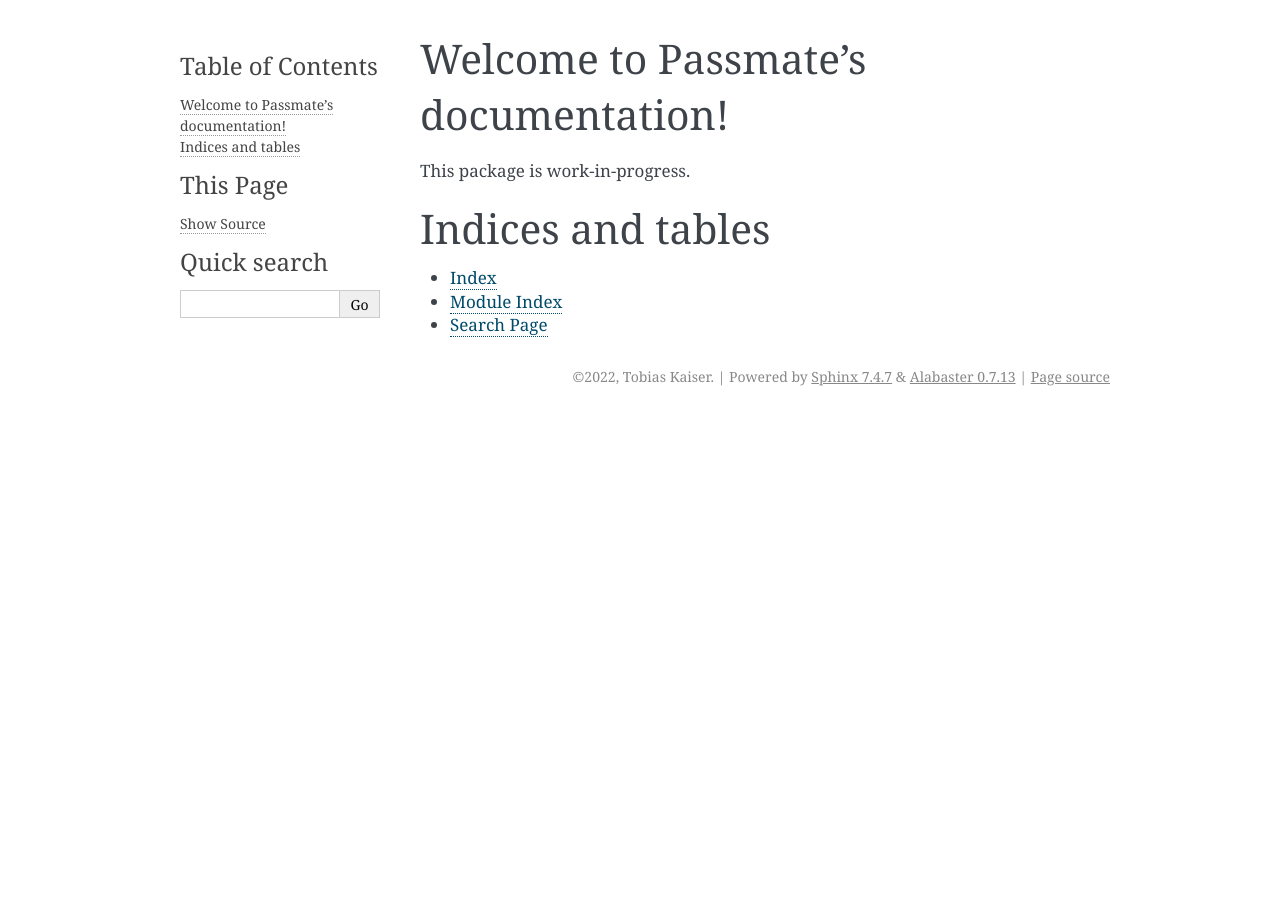
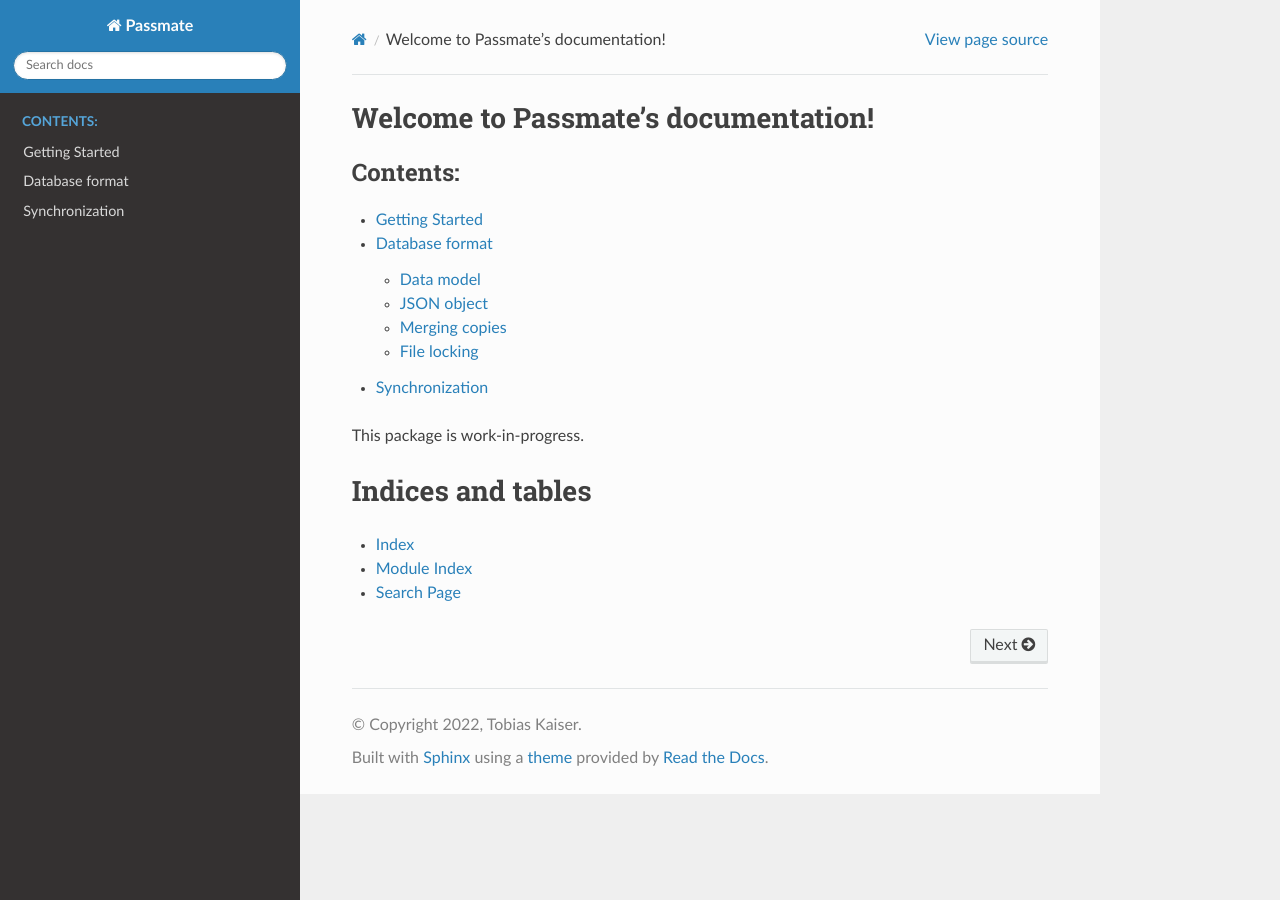
Before and after one commit to TobiasKaiser/passmate, a Sphinx documentation site: the page built from docs/index.rst, in a window 1280 px wide. Built offline with Sphinx 7.4.7 and the Read the Docs theme 2.0.0, drawn with Linux system fonts in a browser that asks for light colours; some of the changed lines change nothing that is shown.

Commit message:
writing documentation

```diff
--- a/docs/conf.py
+++ b/docs/conf.py
@@ -28,6 +28,7 @@
 # extensions coming with Sphinx (named 'sphinx.ext.*') or your custom
 # ones.
 extensions = [
+    'sphinx_rtd_theme',
 ]
 
 # Add any paths that contain templates here, relative to this directory.
@@ -44,7 +45,7 @@
 # The theme to use for HTML and HTML Help pages.  See the documentation for
 # a list of builtin themes.
 #
-html_theme = 'alabaster'
+html_theme = "sphinx_rtd_theme"
 
 # Add any paths that contain custom static files (such as style sheets) here,
 # relative to this directory. They are copied after the builtin static files,
--- /dev/null
+++ b/docs/database.rst
@@ -0,0 +1,70 @@
+Database format
+===============
+
+Passmate organizes the password database as JSON object. The JSON object is stored on disk using `scrypt`_'s `container format`_. The password database is protected by a user-defined master passphrase. The scrypt key derivation function is used to provide comparatively strong protection against brute-force guessing of the master passphrase when an attacker gains access to your encrypted password storage file, as explained in `this paper`_. The container format uses symmetric AES256-CTR encryption and HMAC-SHA256 to ensure file integrity. If you want to access the raw JSON object without using Passmate, you can for example use the encryption utility program that comes with `scrypt`_.
+
+.. _scrypt: https://www.tarsnap.com/scrypt.html
+.. _container format: https://github.com/Tarsnap/scrypt/blob/master/FORMAT
+.. _this paper: https://www.tarsnap.com/scrypt/scrypt.pdf
+
+Data model
+----------
+
+A password database can contain an arbitrary number of password records. Each password record can contain metadata and user data fields. Each field has a name (string) and a value (string).
+
+Currently, the only vald metadata field is "path". The path of a record is stored in this field. The path is the primary identifier through which the user can access password records.
+
+User data fields can have arbitrary field names. Example field names are "password", "username" and "email".
+
+JSON object
+-----------
+
+Here a short example password database JSON object obj::
+
+    {
+        "version": 2,
+        "purpose": "primary",
+        "records": {
+            "MyRecordId": [
+                ["meta", "path", 12345, "record_path"],
+                ["user", "password", 67890, "thisismypassword"]
+            ]
+        }
+    }
+
+obj.version must be 2.
+
+obj.purpose must be either "primary" or "sync_copy". A primary database file is marked with the purpose "primary" and can be opened directly through Passmate. Records can be read, added and modified in this file. After a primary database file has been modified, the updated database file will be written and replace the prevous primary database. Synchronization copies marked by the purpose "sync_copy" are written by one peer of a synchronization network and read by all other peers. The mechanism for synchronization is described further in :doc:`sync`.
+
+obj.records is a dictionary containing all records. Keys of the records dictionary (record identifiers) are random strings (in this example "MyRecordId") that uniquely identify records and are not exposed to the user. Values of the records dictionary are arrays of field tuples. Record identifiers areis immutable. When new record identifiers are generated, enough randomness should be used in order to rule out collisions with other copies of the password database, which cannot be detected by inspecting the local copy of the password database.
+
+A field tuple describes the modification of a field at a particular point in time. As a JSON array, it consists of the following four elements:
+
+1. domain identifier, either "meta" for metadata or "user" for user data,
+2. field name,
+3. field value, either a string or null,
+4. time of modification as UNIX time integer.
+
+Field values of null can be used to remove fields from the record. Records can be deleted by removing the path meta field.
+
+The order in which the field tuples are stored in the field tuple array does not matter (with the small and unlikely exception of when two modifications to the same field have been performed at the same UNIX time).
+
+The JSON object keeps track of all modifications that have ever been saved to the database. Records or fields are never removed from the database. When the database is opened, Passmate constructs a representation with only the most recent field values.
+
+TODO: JSON schema
+
+Merging copies
+--------------
+
+This format allows easy merging of databases that have been modified separately (practically, on different computers). Two field tuple arrays A and B are merged by appending all field tuples from B to A that are not already present in A (set union operation).
+
+When records are added and fields are modified in separate copies, generally no manual intervention is required when merging the copies. The most recent modifications are used to determine what data is displayed to the user.
+
+The only problem arises when path meta fields of different records in different copies are set to the same value and those copies are then merged, since paths should be unique within a database.
+
+TODO: How do we resolve this? Renaming the path of one of the two records to a new unique path, seems best.
+
+File locking
+------------
+
+Primary database files should not be opened by more than one process at a time. File locking is implemented to prevent this from happening. A separate lock file is created and fcntl.lockf is used to aquire an exclusive lock on the lock file. The lock is removed when Passmate is closed.
--- /dev/null
+++ b/docs/getting_started.rst
@@ -0,0 +1,4 @@
+Getting Started
+===============
+
+How to configure Passmate and setup sync?
--- a/docs/index.rst
+++ b/docs/index.rst
@@ -10,6 +10,10 @@
    :maxdepth: 2
    :caption: Contents:
 
+   getting_started
+   database
+   sync
+
 This package is work-in-progress.
 
 
--- /dev/null
+++ b/docs/sync.rst
@@ -0,0 +1,4 @@
+Synchronization
+===============
+
+What is a primary database file and what is a synchronization copy database file?
```
Also changed, not shown: 1 other file.
